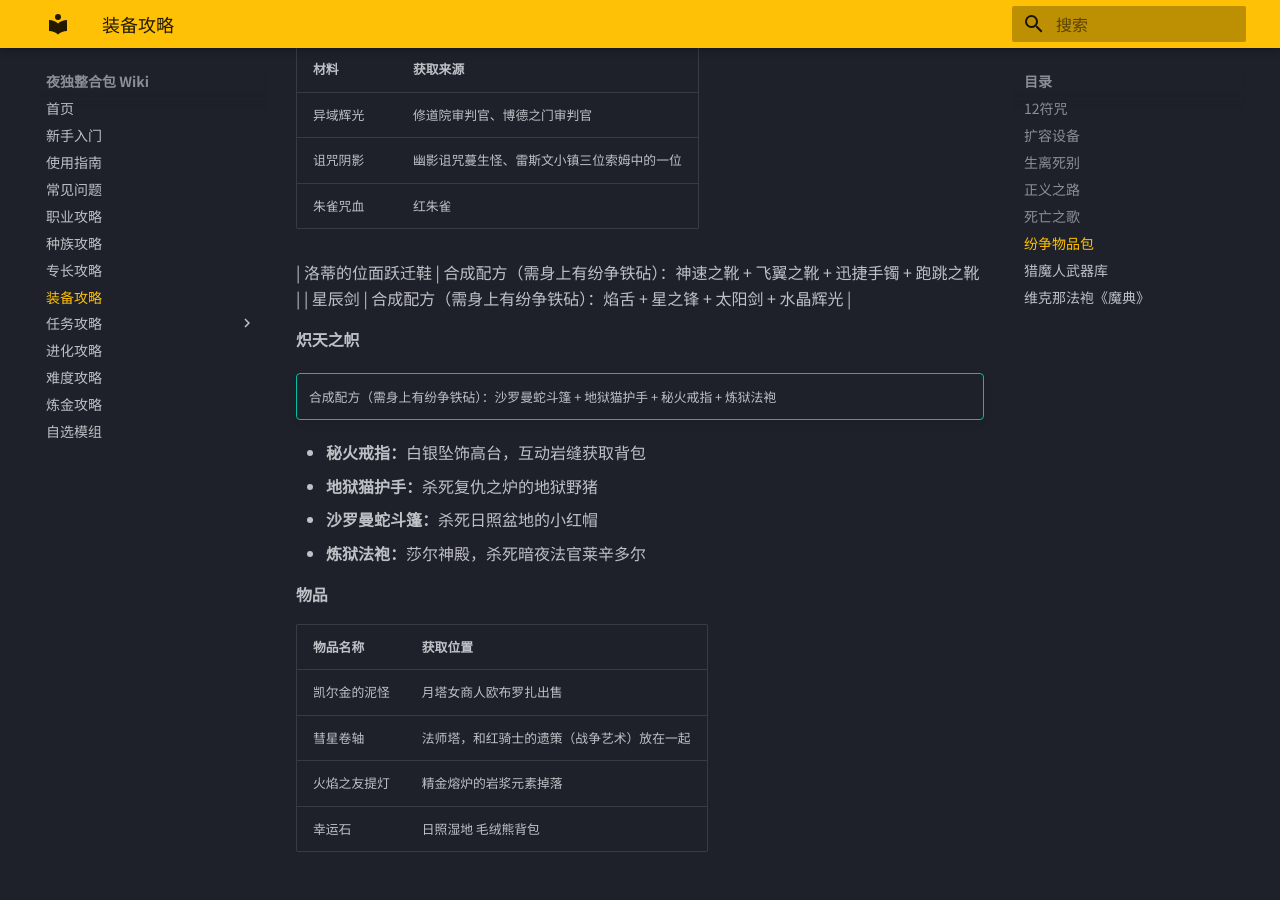
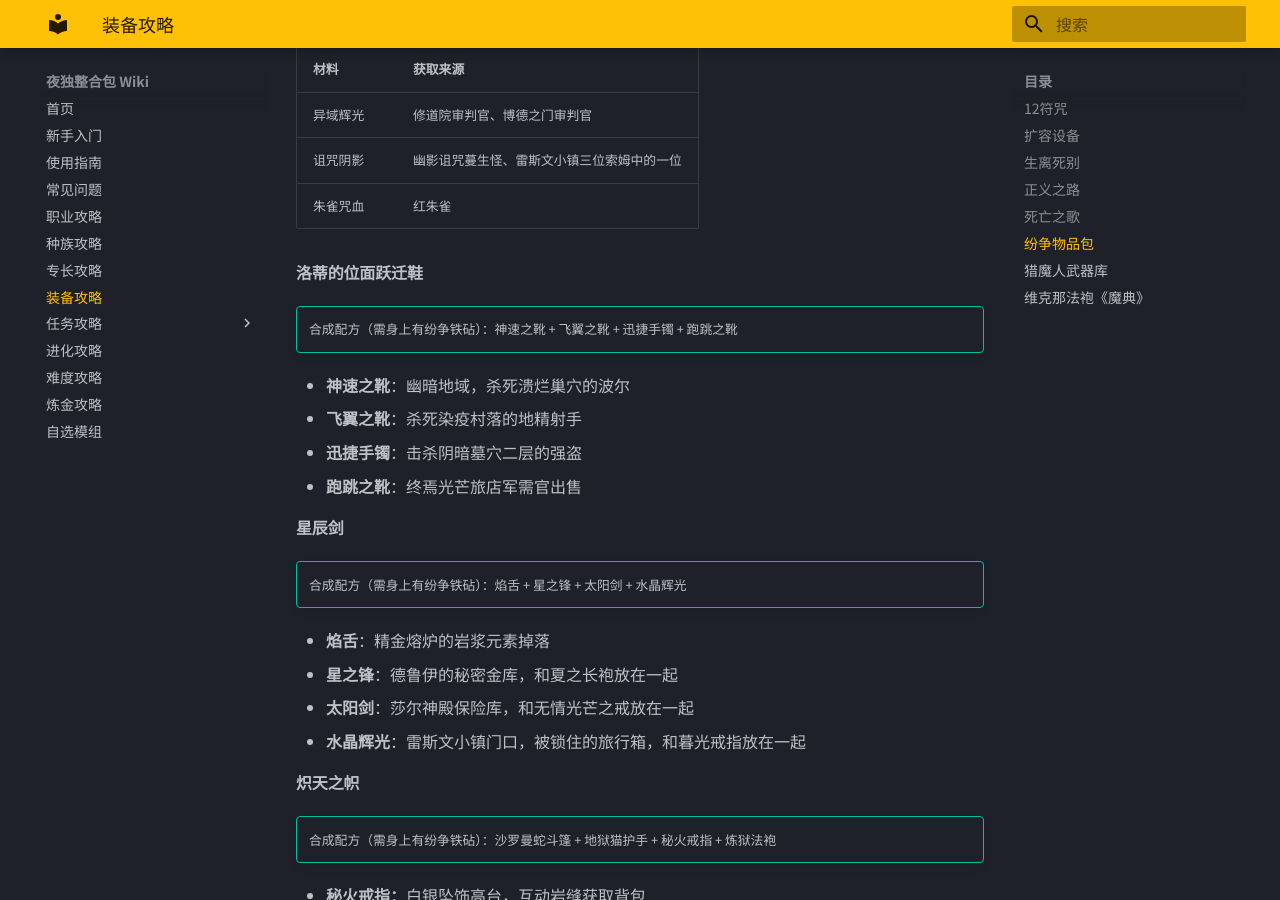
Before and after one commit to oiclyd/bg3-mod-wiki, an MkDocs documentation site: the page built from docs/ch8-equip.md, in a window 1280 px wide and 900 px high, scrolled down 18527 px. Built offline with MkDocs 1.6.1 and Material for MkDocs 9.7.7, drawn with Linux system fonts in a browser that asks for light colours.

Commit message:
Update ch8-equip.md

```diff
--- a/docs/ch8-equip.md
+++ b/docs/ch8-equip.md
@@ -508,8 +508,23 @@
 | 诅咒阴影 | 幽影诅咒蔓生怪、雷斯文小镇三位索姆中的一位 |
 | 朱雀咒血 | 红朱雀 |
 
-| 洛蒂的位面跃迁鞋 | 合成配方（需身上有纷争铁砧）：神速之靴 + 飞翼之靴 + 迅捷手镯 + 跑跳之靴 |
-| 星辰剑 | 合成配方（需身上有纷争铁砧）：焰舌 + 星之锋 + 太阳剑 + 水晶辉光 |
+#### 洛蒂的位面跃迁鞋
+!!! tip
+    合成配方（需身上有纷争铁砧）：神速之靴 + 飞翼之靴 + 迅捷手镯 + 跑跳之靴
+
+- **神速之靴**：幽暗地域，杀死溃烂巢穴的波尔
+- **飞翼之靴**：杀死染疫村落的地精射手
+- **迅捷手镯**：击杀阴暗墓穴二层的强盗
+- **跑跳之靴**：终焉光芒旅店军需官出售
+
+#### 星辰剑
+!!! tip
+    合成配方（需身上有纷争铁砧）：焰舌 + 星之锋 + 太阳剑 + 水晶辉光
+
+- **焰舌**：精金熔炉的岩浆元素掉落
+- **星之锋**：德鲁伊的秘密金库，和夏之长袍放在一起
+- **太阳剑**：莎尔神殿保险库，和无情光芒之戒放在一起
+- **水晶辉光**：雷斯文小镇门口，被锁住的旅行箱，和暮光戒指放在一起
 
 #### 炽天之帜
 
```
